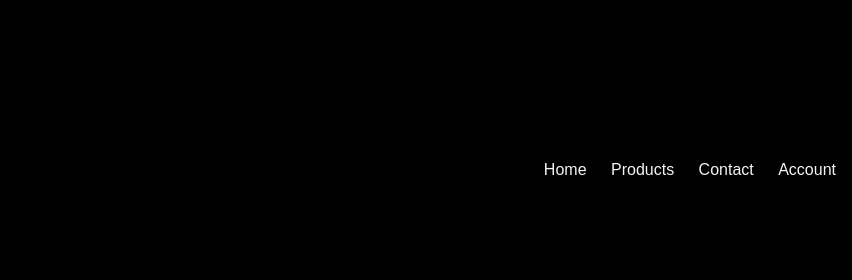
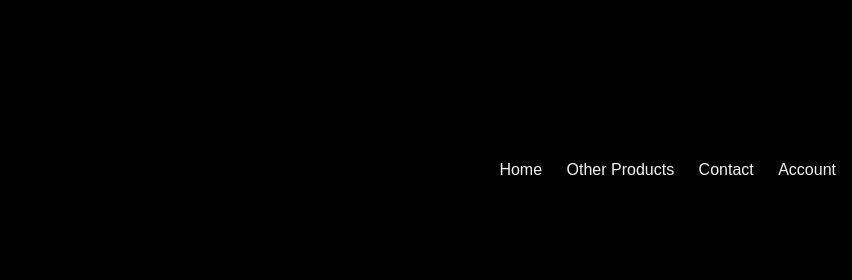
Before and after one commit to AzelNuts/iboutique.github.io, a plain HTML site: page index.html in a window 1280 px wide. Shown: the top 280 px of the page, 349-1201 px from the left. Drawn offline with nearby package versions, Linux system fonts and the light colour scheme; some packages are replaced by stand-ins of ours; a web font is replaced by a local one.

Commit message:
Update index.html

```diff
--- a/index.html
+++ b/index.html
@@ -29,7 +29,7 @@
                     <nav>
                         <ul id="menu-items">
                             <li><a href="">Home</a></li>
-                            <li><a href="index2.html">Products</a></li>
+                            <li><a href="index2.html">Other Products</a></li>
                             <li><a href="contact.html">Contact</a></li>
                             <li><a href="register.html">Account</a></li>
                         </ul>
```
